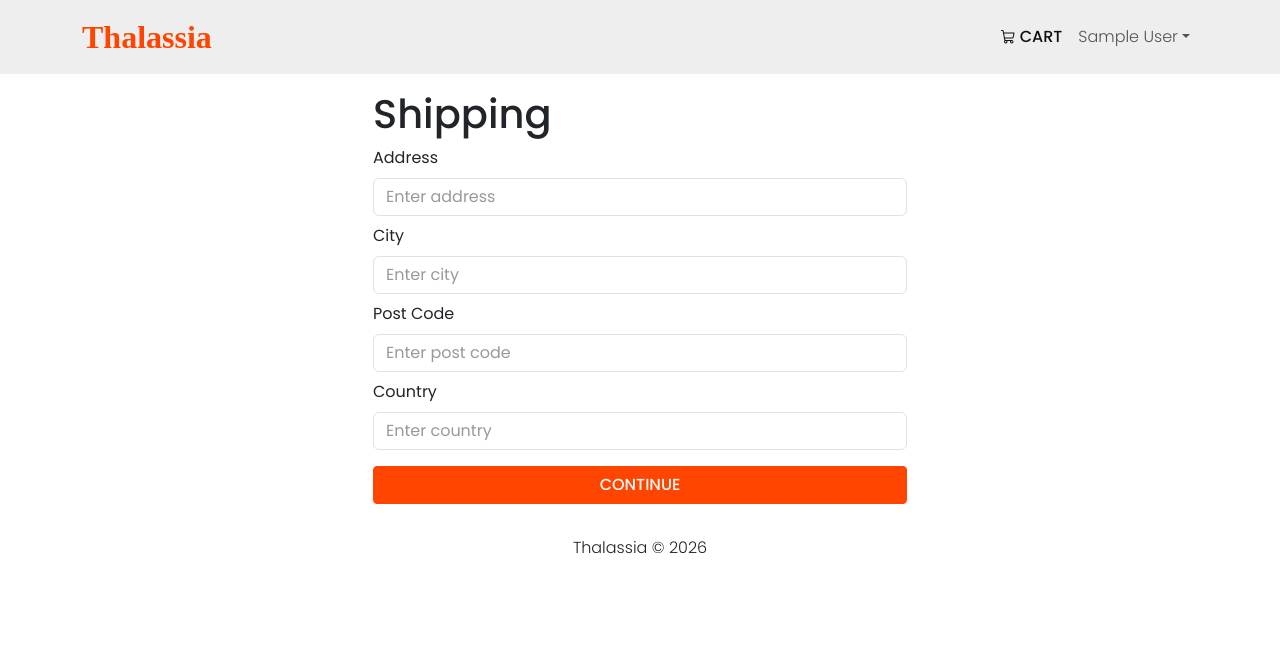
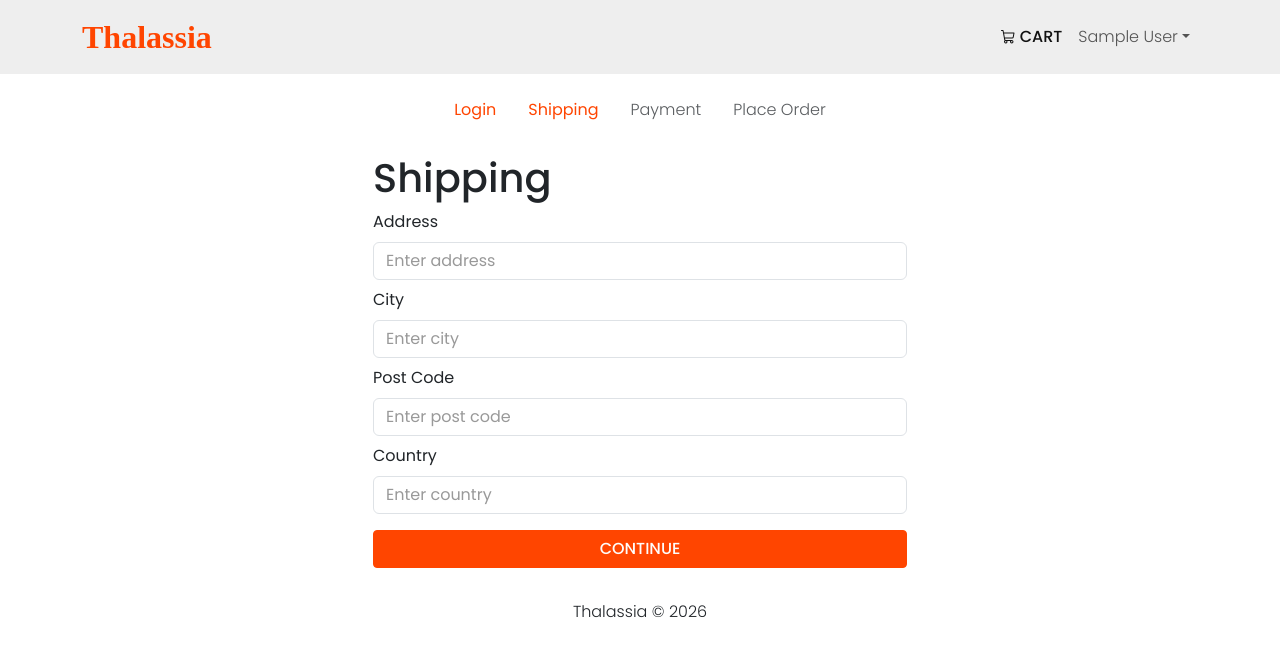
Before and after one commit to Nimira43/Thalassia, a React (Vite) app in the folder frontend/: page /shipping in a window 1280 px wide. Shown: the top 656 px of the page. Built offline with nearby package versions, Linux system fonts and the light colour scheme; sample sign-in values are in the browser's storage; a web font is replaced by a local one.

Commit message:
Checkout steps component

```diff
--- /dev/null
+++ b/frontend/src/components/CheckoutSteps.jsx
@@ -0,0 +1,63 @@
+import { Nav } from 'react-bootstrap'
+import { LinkContainer } from 'react-router-bootstrap'
+
+const CheckoutSteps = ({ step1, step2, step3, step4 }) => {
+  return (
+    <Nav className='justify-content-center mb-4 '>
+      <Nav.Item>
+        {step1 ? (
+          <LinkContainer to='/login'>
+            <Nav.Link className='checkout-steps'>
+              Login
+            </Nav.Link>
+          </LinkContainer>
+        ) : (
+            <Nav.Link disabled>
+              Login
+          </Nav.Link>
+        )}
+      </Nav.Item>
+      <Nav.Item>
+        {step2 ? (
+          <LinkContainer to='/shipping'>
+            <Nav.Link className='checkout-steps'>
+              Shipping
+            </Nav.Link>
+          </LinkContainer>
+        ) : (
+            <Nav.Link disabled>
+              Shipping
+          </Nav.Link>
+        )}
+      </Nav.Item>
+      <Nav.Item>
+        {step3 ? (
+          <LinkContainer to='/payment'>
+            <Nav.Link className='checkout-steps'>
+              Payment
+            </Nav.Link>
+          </LinkContainer>
+        ) : (
+            <Nav.Link disabled>
+              Payment
+          </Nav.Link>
+        )}
+      </Nav.Item>
+      <Nav.Item>
+        {step4 ? (
+          <LinkContainer to='/placeorder'>
+            <Nav.Link className='checkout-steps'>
+              Place Order
+            </Nav.Link>
+          </LinkContainer>
+        ) : (
+            <Nav.Link disabled>
+              Place Order
+          </Nav.Link>
+        )}
+      </Nav.Item>
+    </Nav>
+  )
+}
+
+export default CheckoutSteps
--- a/frontend/src/index.css
+++ b/frontend/src/index.css
@@ -278,3 +278,8 @@
 .login-link:hover {
   color: var(--main);
 }
+
+.checkout-steps{
+  color: var(--main) !important;
+  font-weight: 400;
+}
--- a/frontend/src/pages/ShippingPage.jsx
+++ b/frontend/src/pages/ShippingPage.jsx
@@ -4,6 +4,7 @@
 import { useDispatch, useSelector } from 'react-redux'
 import { useNavigate } from 'react-router-dom'
 import { saveShippingAddress } from '../slices/cartSlice'
+import CheckoutSteps from '../components/CheckoutSteps'
 
 const ShippingPage = () => {
   const cart = useSelector((state) => state.cart)
@@ -41,6 +42,7 @@
 
   return (
     <FormContainer>
+      <CheckoutSteps step1 step2 />
       <h1>Shipping</h1>
       <Form onSubmit={submitHandler}>
         <Form.Group
```
